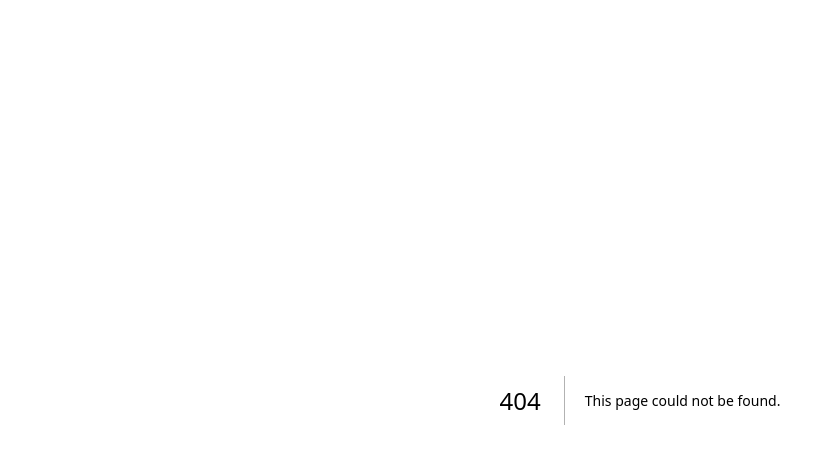
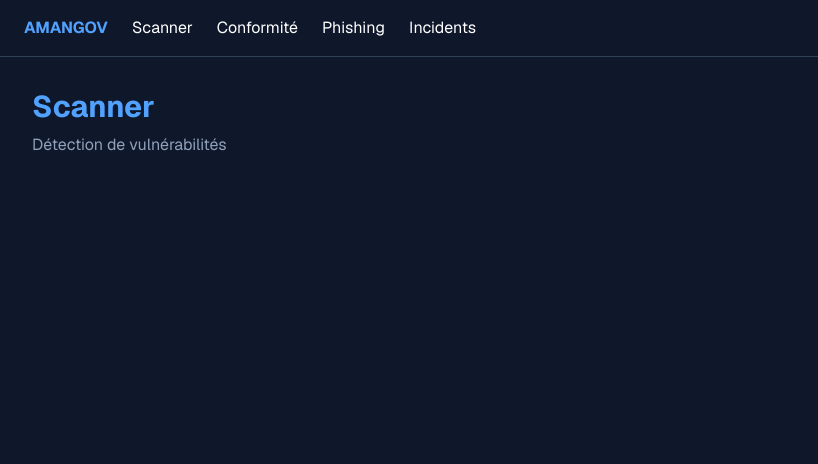
Before and after one commit to f3d4yn/AmanGov, a Next.js app: page /scanner in a window 1280 px wide. Before the commit this address had no page. Shown: the top 464 px of the page, without its empty margins (0-818 px from the left). Built offline with nearby package versions, Linux system fonts and the light colour scheme.

Commit message:
Imane - Setup Next.js + Landing Page + Navbar + Design System J1

```diff
--- /dev/null
+++ b/app/components/Button.js
@@ -0,0 +1,13 @@
+export default function Button({ children, onClick, variant = 'primary' }) {
+  const styles = {
+    primary: 'bg-blue-600 hover:bg-blue-500 text-white',
+    danger: 'bg-red-600 hover:bg-red-500 text-white',
+    success: 'bg-green-600 hover:bg-green-500 text-white',
+  }
+  return (
+    <button onClick={onClick}
+      className={`px-6 py-2 rounded-lg font-medium transition ${styles[variant]}`}>
+      {children}
+    </button>
+  )
+}
--- /dev/null
+++ b/app/components/Card.js
@@ -0,0 +1,7 @@
+export default function Card({ children, className = '' }) {
+  return (
+    <div className={`bg-slate-800 rounded-xl p-6 ${className}`}>
+      {children}
+    </div>
+  )
+}
--- /dev/null
+++ b/app/components/LoadingSpinner.js
@@ -0,0 +1,7 @@
+export default function LoadingSpinner() {
+  return (
+    <div className="flex justify-center items-center py-8">
+      <div className="animate-spin rounded-full h-10 w-10 border-4 border-blue-500 border-t-transparent"></div>
+    </div>
+  )
+}
--- /dev/null
+++ b/app/components/Navbar.js
@@ -0,0 +1,13 @@
+import Link from 'next/link'
+
+export default function Navbar() {
+  return (
+    <nav className="bg-slate-900 text-white px-6 py-4 flex gap-6 border-b border-slate-700">
+      <Link href="/" className="font-bold text-blue-400">AMANGOV</Link>
+      <Link href="/scanner" className="hover:text-blue-400 transition">Scanner</Link>
+      <Link href="/conformite" className="hover:text-blue-400 transition">Conformité</Link>
+      <Link href="/phishing" className="hover:text-blue-400 transition">Phishing</Link>
+      <Link href="/incidents" className="hover:text-blue-400 transition">Incidents</Link>
+    </nav>
+  )
+}
--- /dev/null
+++ b/app/conformite/page.js
@@ -0,0 +1,8 @@
+export default function ConformitePage() {
+  return (
+    <main className="min-h-screen bg-slate-900 text-white p-8">
+      <h1 className="text-3xl font-bold text-green-400">Conformité</h1>
+      <p className="text-slate-400 mt-2">Score DGSSI</p>
+    </main>
+  )
+}
--- /dev/null
+++ b/app/incidents/page.js
@@ -0,0 +1,8 @@
+export default function IncidentsPage() {
+  return (
+    <main className="min-h-screen bg-slate-900 text-white p-8">
+      <h1 className="text-3xl font-bold text-red-400">Incidents</h1>
+      <p className="text-slate-400 mt-2">Gestion des crises</p>
+    </main>
+  )
+}
--- a/app/layout.js
+++ b/app/layout.js
@@ -1,28 +1,21 @@
-import { Geist, Geist_Mono } from "next/font/google";
-import "./globals.css";
+import { Geist } from 'next/font/google'
+import './globals.css'
+import Navbar from './components/Navbar'
 
-const geistSans = Geist({
-  variable: "--font-geist-sans",
-  subsets: ["latin"],
-});
-
-const geistMono = Geist_Mono({
-  variable: "--font-geist-mono",
-  subsets: ["latin"],
-});
+const geist = Geist({ subsets: ['latin'] })
 
 export const metadata = {
-  title: "Create Next App",
-  description: "Generated by create next app",
-};
+  title: 'AmanGov',
+  description: 'Bouclier Numérique des Administrations Marocaines',
+}
 
 export default function RootLayout({ children }) {
   return (
-    <html
-      lang="en"
-      className={`${geistSans.variable} ${geistMono.variable} h-full antialiased`}
-    >
-      <body className="min-h-full flex flex-col">{children}</body>
+    <html lang="fr">
+      <body className={geist.className}>
+        <Navbar />
+        {children}
+      </body>
     </html>
-  );
+  )
 }
--- a/app/page.js
+++ b/app/page.js
@@ -1,65 +1,32 @@
-import Image from "next/image";
+import Link from 'next/link'
+import { Shield, Search, CheckCircle, Mail, AlertTriangle } from 'lucide-react'
+
+const modules = [
+  { title: 'Scanner', desc: 'Détection de vulnérabilités', href: '/scanner', icon: Search, color: 'text-blue-400' },
+  { title: 'Conformité', desc: 'Score DGSSI', href: '/conformite', icon: CheckCircle, color: 'text-green-400' },
+  { title: 'Phishing', desc: 'Simulation Darija', href: '/phishing', icon: Mail, color: 'text-yellow-400' },
+  { title: 'Incidents', desc: 'Gestion des crises', href: '/incidents', icon: AlertTriangle, color: 'text-red-400' },
+]
 
 export default function Home() {
   return (
-    <div className="flex flex-col flex-1 items-center justify-center bg-zinc-50 font-sans dark:bg-black">
-      <main className="flex flex-1 w-full max-w-3xl flex-col items-center justify-between py-32 px-16 bg-white dark:bg-black sm:items-start">
-        <Image
-          className="dark:invert"
-          src="/next.svg"
-          alt="Next.js logo"
-          width={100}
-          height={20}
-          priority
-        />
-        <div className="flex flex-col items-center gap-6 text-center sm:items-start sm:text-left">
-          <h1 className="max-w-xs text-3xl font-semibold leading-10 tracking-tight text-black dark:text-zinc-50">
-            To get started, edit the page.js file.
-          </h1>
-          <p className="max-w-md text-lg leading-8 text-zinc-600 dark:text-zinc-400">
-            Looking for a starting point or more instructions? Head over to{" "}
-            <a
-              href="https://vercel.com/templates?framework=next.js&utm_source=create-next-app&utm_medium=appdir-template-tw&utm_campaign=create-next-app"
-              className="font-medium text-zinc-950 dark:text-zinc-50"
-            >
-              Templates
-            </a>{" "}
-            or the{" "}
-            <a
-              href="https://nextjs.org/learn?utm_source=create-next-app&utm_medium=appdir-template-tw&utm_campaign=create-next-app"
-              className="font-medium text-zinc-950 dark:text-zinc-50"
-            >
-              Learning
-            </a>{" "}
-            center.
-          </p>
-        </div>
-        <div className="flex flex-col gap-4 text-base font-medium sm:flex-row">
-          <a
-            className="flex h-12 w-full items-center justify-center gap-2 rounded-full bg-foreground px-5 text-background transition-colors hover:bg-[#383838] dark:hover:bg-[#ccc] md:w-[158px]"
-            href="https://vercel.com/new?utm_source=create-next-app&utm_medium=appdir-template-tw&utm_campaign=create-next-app"
-            target="_blank"
-            rel="noopener noreferrer"
-          >
-            <Image
-              className="dark:invert"
-              src="/vercel.svg"
-              alt="Vercel logomark"
-              width={16}
-              height={16}
-            />
-            Deploy Now
-          </a>
-          <a
-            className="flex h-12 w-full items-center justify-center rounded-full border border-solid border-black/[.08] px-5 transition-colors hover:border-transparent hover:bg-black/[.04] dark:border-white/[.145] dark:hover:bg-[#1a1a1a] md:w-[158px]"
-            href="https://nextjs.org/docs?utm_source=create-next-app&utm_medium=appdir-template-tw&utm_campaign=create-next-app"
-            target="_blank"
-            rel="noopener noreferrer"
-          >
-            Documentation
-          </a>
-        </div>
-      </main>
-    </div>
-  );
+    <main className="min-h-screen bg-slate-900 text-white flex flex-col items-center justify-center px-6">
+      <Shield className="w-16 h-16 text-blue-400 mb-6" />
+      <h1 className="text-5xl font-bold mb-3 text-center">AMANGOV</h1>
+      <p className="text-slate-400 text-xl mb-12 text-center">Bouclier Numérique des Administrations Marocaines</p>
+      <div className="grid grid-cols-2 md:grid-cols-4 gap-6 w-full max-w-4xl">
+        {modules.map(m => (
+          <Link key={m.title} href={m.href}
+            className="bg-slate-800 rounded-xl p-6 flex flex-col items-center gap-3 hover:bg-slate-700 transition">
+            <m.icon className={`w-10 h-10 ${m.color}`} />
+            <span className="font-semibold">{m.title}</span>
+            <span className="text-slate-400 text-sm text-center">{m.desc}</span>
+          </Link>
+        ))}
+      </div>
+      <Link href="/scanner" className="mt-10 bg-blue-600 hover:bg-blue-500 px-8 py-3 rounded-lg font-semibold transition">
+        Découvrir →
+      </Link>
+    </main>
+  )
 }
--- /dev/null
+++ b/app/phishing/page.js
@@ -0,0 +1,8 @@
+export default function PhishingPage() {
+  return (
+    <main className="min-h-screen bg-slate-900 text-white p-8">
+      <h1 className="text-3xl font-bold text-yellow-400">Phishing</h1>
+      <p className="text-slate-400 mt-2">Simulation Darija</p>
+    </main>
+  )
+}
--- /dev/null
+++ b/app/scanner/page.js
@@ -0,0 +1,8 @@
+export default function ScannerPage() {
+  return (
+    <main className="min-h-screen bg-slate-900 text-white p-8">
+      <h1 className="text-3xl font-bold text-blue-400">Scanner</h1>
+      <p className="text-slate-400 mt-2">Détection de vulnérabilités</p>
+    </main>
+  )
+}
--- a/package.json
+++ b/package.json
@@ -9,9 +9,12 @@
     "lint": "eslint"
   },
   "dependencies": {
+    "framer-motion": "^12.38.0",
+    "lucide-react": "^1.14.0",
     "next": "16.2.6",
     "react": "19.2.4",
-    "react-dom": "19.2.4"
+    "react-dom": "19.2.4",
+    "recharts": "^3.8.1"
   },
   "devDependencies": {
     "@tailwindcss/postcss": "^4",
```
Also changed, not shown: 1 other file (tests, documents, lock files or other folders).
